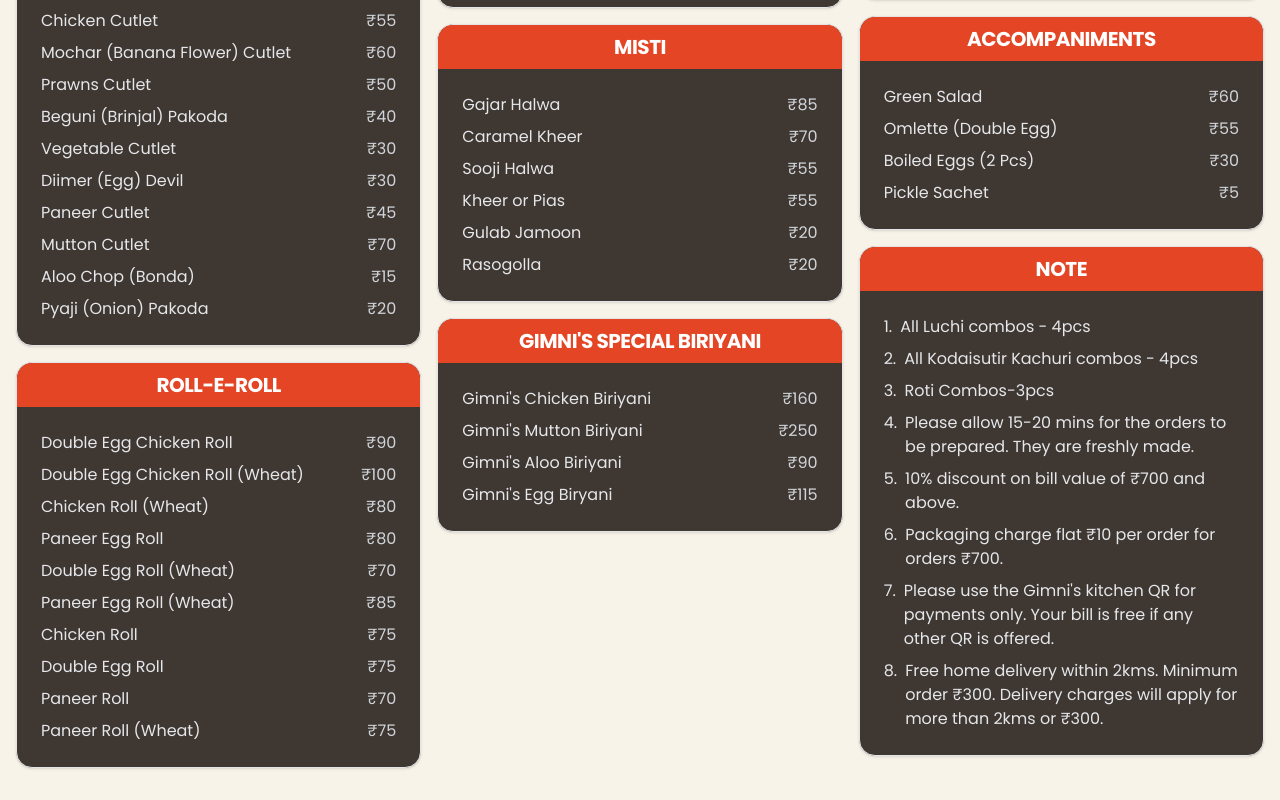
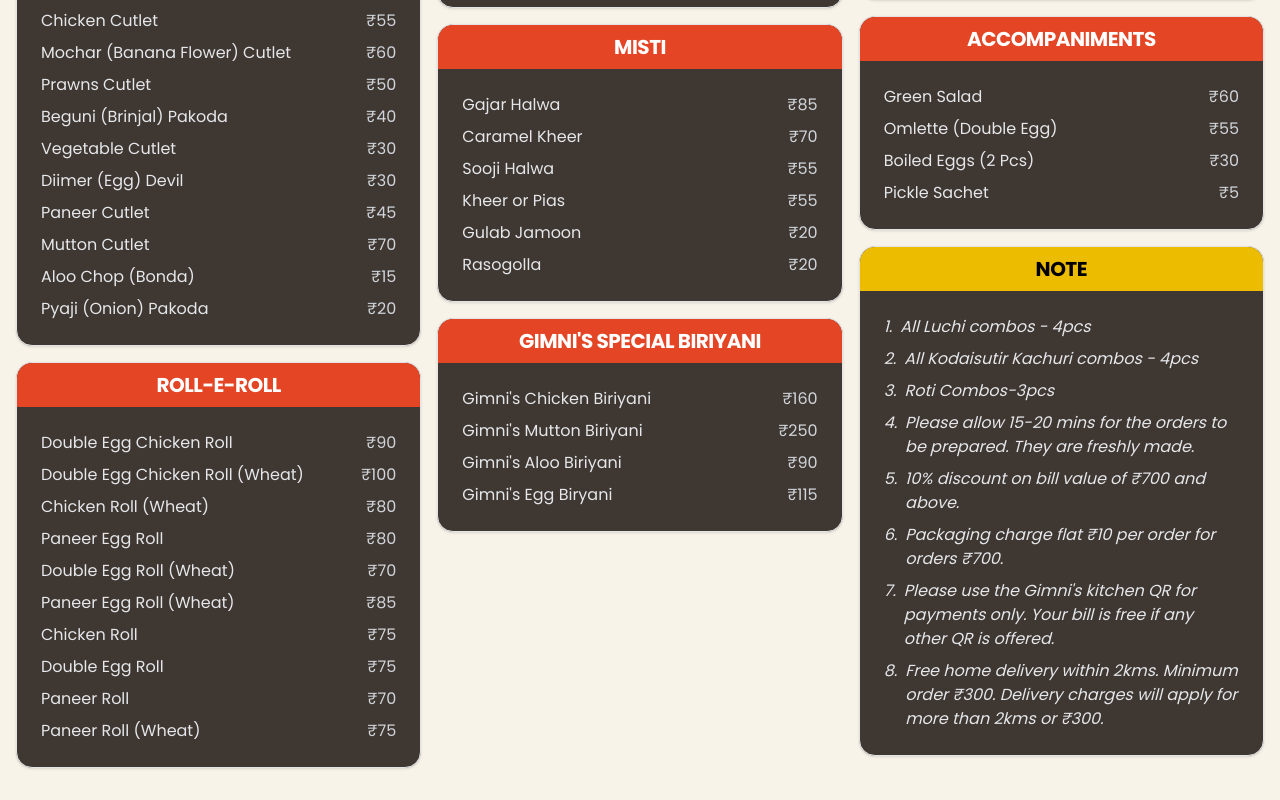
Before and after one commit to SpaceTesla/gimni, a Next.js app: page /takeaway in a window 1280 px wide. Shown: the part 1646-2446 px from the top of the page. Built offline with nearby package versions, Linux system fonts and the light colour scheme.

Commit message:
feat: ui changes

```diff
--- a/src/app/about/page.tsx
+++ b/src/app/about/page.tsx
@@ -175,8 +175,8 @@ export default function AboutPage() {
               </div>
             </div>
           </section>
-          <section className="rounded-3xl bg-white/50 p-4 text-justify text-xs text-gray-600">
-            <h6 className={'pb-2 text-center text-lg font-semibold'}>
+          <section className="rounded-3xl p-4 text-justify text-[6px] text-gray-600">
+            <h6 className={'pb-2 text-center text-xs font-semibold'}>
               Disclaimer
             </h6>
             <div>
--- a/src/components/menu-section.tsx
+++ b/src/components/menu-section.tsx
@@ -18,7 +18,9 @@ export function MenuSection({
       className={`mx-auto mb-4 max-w-xl break-inside-avoid overflow-hidden rounded-2xl bg-brown-leaf ${sectionClassName}`}
     >
       <CardHeader>
-        <CardTitle className="-mx-6 -mt-6 bg-red-highlight p-2 text-center text-xl font-bold text-white">
+        <CardTitle
+          className={`-mx-6 -mt-6 p-2 text-center text-xl font-bold ${section.title === 'NOTE' ? 'bg-yellow-highlight text-black' : 'bg-red-highlight text-white'}`}
+        >
           {section.title}
         </CardTitle>
       </CardHeader>
@@ -29,7 +31,7 @@ export function MenuSection({
             item={item}
             points={section.title === 'NOTE'}
             index={index}
-            className={itemClassName}
+            className={`${itemClassName} ${section.title === 'NOTE' ? 'italic' : ''}`}
           />
         ))}
       </CardContent>
```
